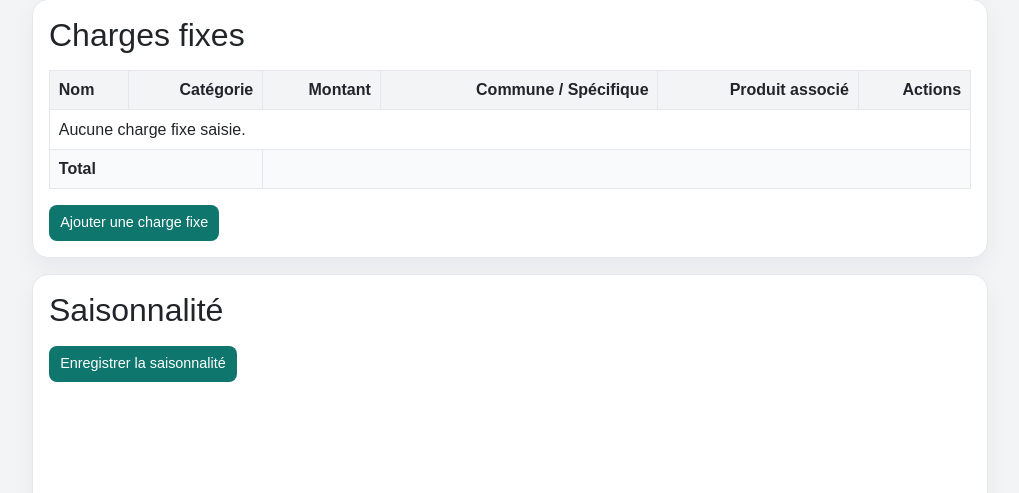
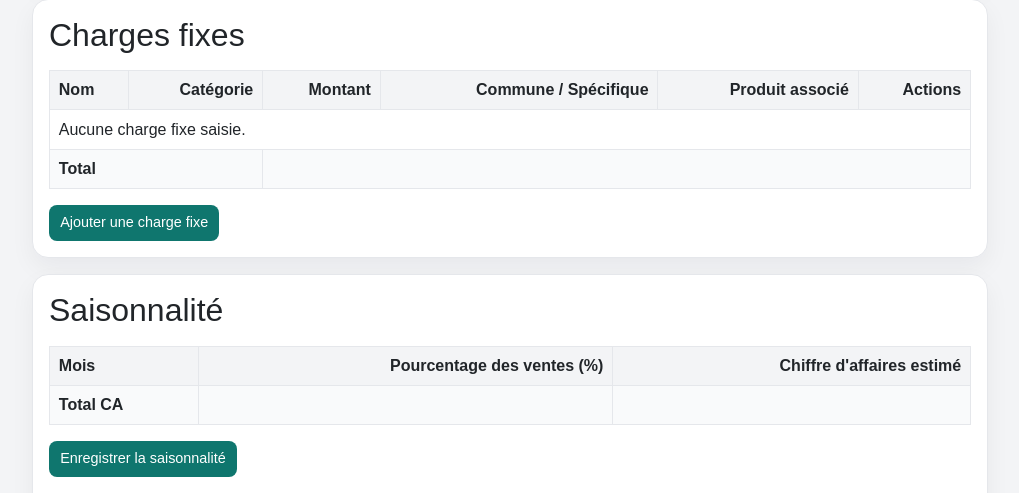
Before and after one commit to PRADES-matteo/projet_M1, a Django app: template apps/costs/templates/costs/scenario_detail.html in a window 1280 px wide. Shown: the part 818-1311 px from the top of the page, without its empty margins (260-1279 px from the left). Run offline with Django 5.2, Linux system fonts and the light colour scheme; the template is opened without the code that fills it, so the values that code supplies are empty; a map, chart or similar area stays blank; some libraries are stand-ins or nearby versions.

Commit message:
correctif visuel pour saisonnalité

```diff
--- a/apps/costs/templates/costs/scenario_detail.html
+++ b/apps/costs/templates/costs/scenario_detail.html
@@ -595,7 +595,15 @@
             </td>
           </tr>
           {% endfor %}
-        </tbody
+        </tbody>
+        <tfoot>
+          <tr>
+            <td>Total CA</td>
+            <td></td>
+            <td>{{ total_revenue|floatformat:2 }}</td>
+          </tr>
+        </tfoot>
+      </table>
     </div>
     <button class="btn-action" type="submit">
       Enregistrer la saisonnalité
```
